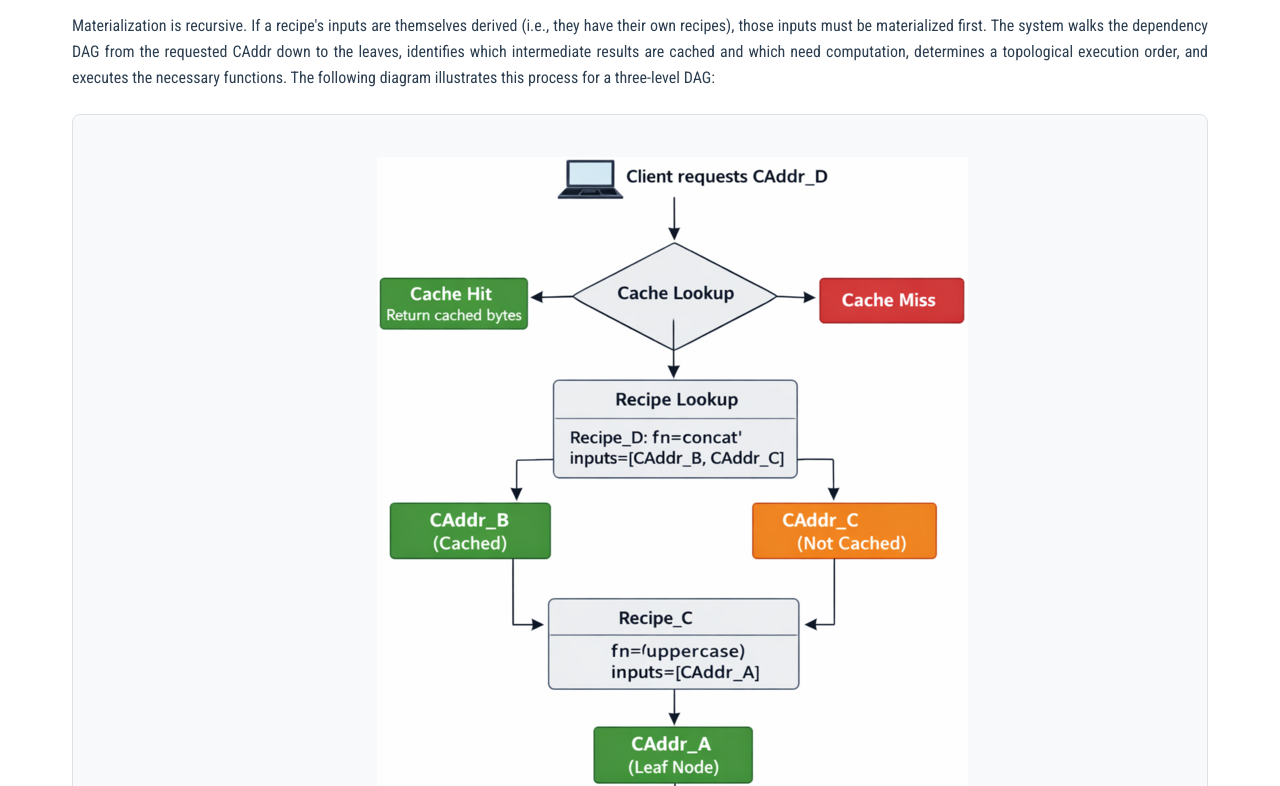
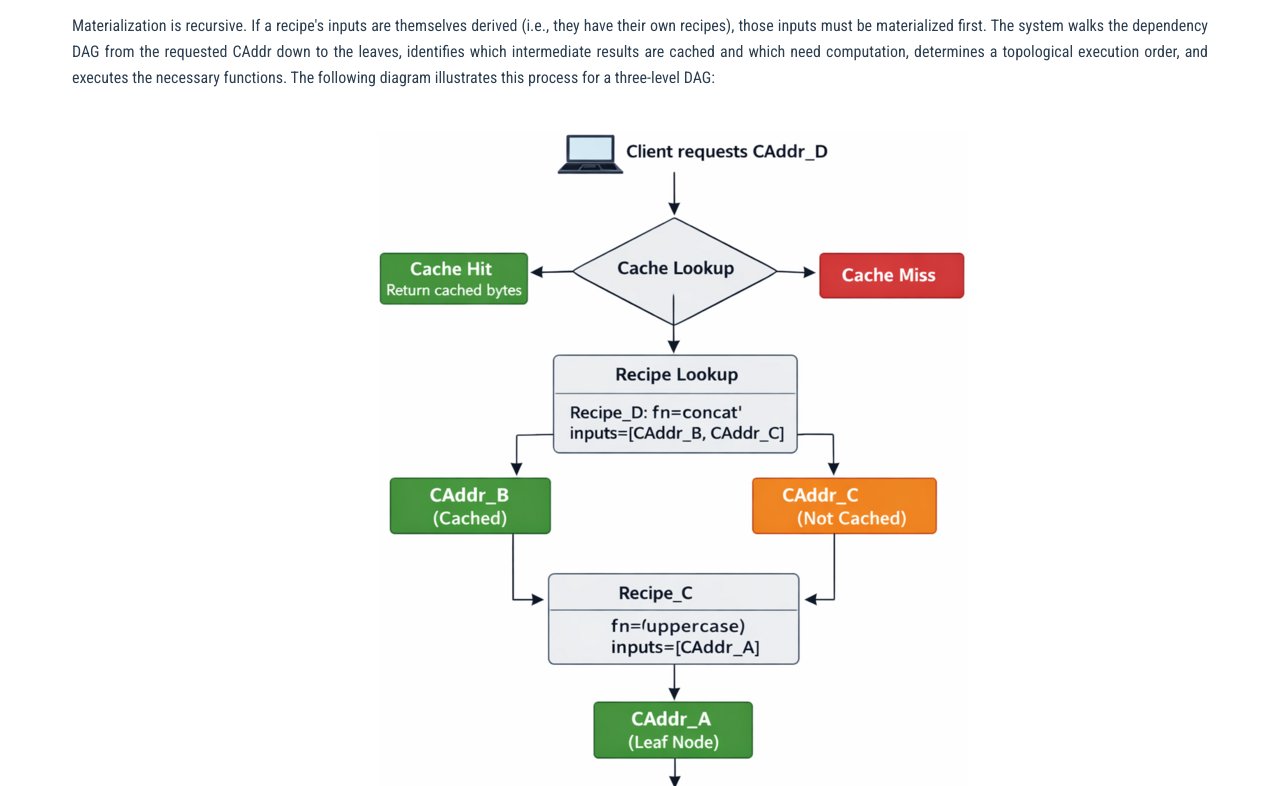
Before and after one commit to mehmet-ylcnky/Deriva, a plain HTML site: page whitepaper/index.html in a window 1280 px wide. Shown: the part 10634-11420 px from the top of the page. Drawn offline with Linux system fonts and the light colour scheme.

Commit message:
Remove background and border from architecture-diagram images

```diff
--- a/whitepaper/styles.css
+++ b/whitepaper/styles.css
@@ -207,8 +207,7 @@ code {
 .partial { color: #f39c12; font-weight: bold; }
 
 .architecture-diagram {
-    background: var(--code-bg); border: 1px solid var(--border-color);
-    border-radius: 8px; padding: 1.5rem; margin: 1.5rem 0;
+    margin: 1.5rem 0;
     font-family: 'Consolas', monospace; font-size: 0.85rem;
     line-height: 1.3; overflow-x: auto; white-space: pre;
 }
```
